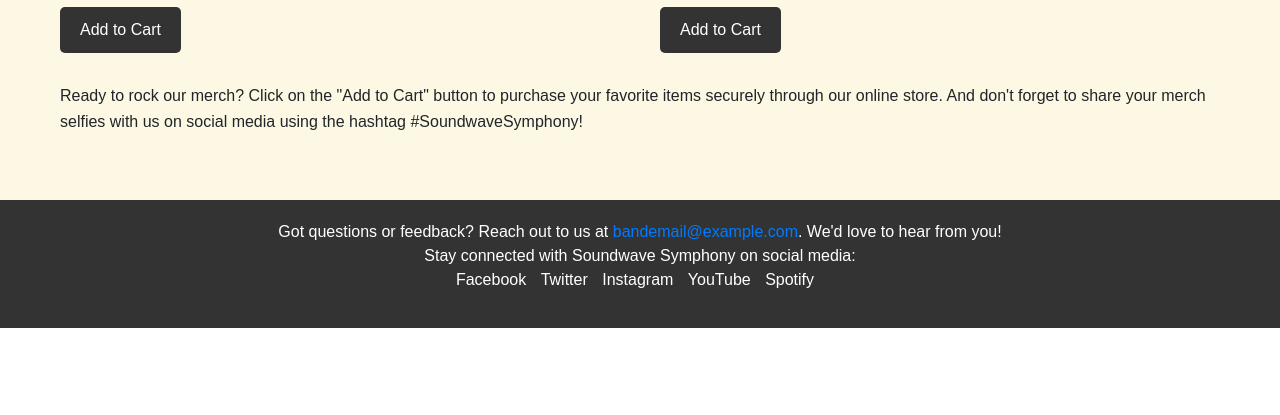
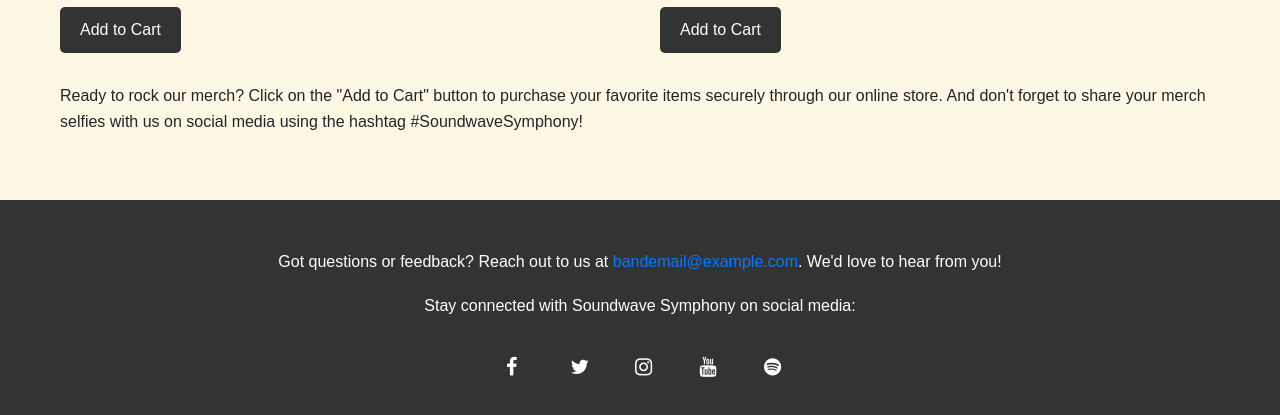
Before and after one commit to oluwatobiHammed/SoundwaveSymphony, a plain HTML site: page index.html in a window 1280 px wide. Shown: the part 3076-3491 px from the top of the page. Before the commit the page ends 3404 px from the top, so only its background shows below. Drawn offline with nearby package versions, Linux system fonts and the light colour scheme.

Commit message:
added style to About Section
added font icon as indicator of socials link

```diff
--- a/index.html
+++ b/index.html
@@ -147,20 +147,24 @@
 </section>
 
 
-    <footer id="contact">
+<footer id="contact" class="contact-footer">
     <div class="container">
-            <p>Got questions or feedback? Reach out to us at <a href="mailto:bandemail@example.com">bandemail@example.com</a>. We'd love to hear from you!</p>
+        <p class="contact-info">Got questions or feedback? Reach out to us at <a href="mailto:bandemail@example.com">bandemail@example.com</a>. We'd love to hear from you!</p>
         <p>Stay connected with Soundwave Symphony on social media:</p>
         <ul class="social-media">
-                <li><a href="https://www.facebook.com/soundwavesymphony">Facebook</a></li>
-                <li><a href="https://twitter.com/soundwavesymphony">Twitter</a></li>
-                <li><a href="https://www.instagram.com/soundwavesymphony">Instagram</a></li>
-                <li><a href="https://www.youtube.com/soundwavesymphony">YouTube</a></li>
-                <li><a href="https://open.spotify.com/artist/soundwavesymphony">Spotify</a></li>
+            <li><a href="https://www.facebook.com/soundwavesymphony" class="social-link"><i class="fa fa-facebook"></i></a></li>
+            <li><a href="https://twitter.com/soundwavesymphony" class="social-link"><i class="fa fa-twitter"></i></a></li>
+            <li><a href="https://www.instagram.com/soundwavesymphony" class="social-link"><i class="fa fa-instagram"></i></a></li>
+            <li><a href="https://www.youtube.com/soundwavesymphony" class="social-link"><i class="fa fa-youtube"></i></a></li>
+            <li><a href="https://open.spotify.com/artist/soundwavesymphony" class="social-link"><i class="fa fa-spotify"></i></a></li>
         </ul>
     </div>
 </footer>
 
 
+
+
+
+
 </body>
 </html>
--- a/style.css
+++ b/style.css
@@ -318,3 +318,68 @@ footer p {
 .merch-item button:hover {
     background-color: #555; /* Darker background color on hover */
 }
+
+/* Footer */
+.contact-footer {
+    background-color: #333; /* Dark background color */
+    color: #fff; /* Light text color */
+    padding: 50px 0; /* Add padding */
+}
+
+.container {
+    max-width: 1200px;
+    margin: 0 auto;
+    padding: 0 20px; /* Add padding to the sides */
+}
+
+.contact-info {
+    margin-bottom: 20px; /* Add margin bottom */
+}
+
+.social-media {
+    list-style-type: none;
+    padding: 20px 0 0; /* Add top padding */
+    margin: 0;
+}
+
+.social-media li {
+    display: inline;
+    margin-right: 10px; /* Add margin right */
+}
+
+.social-media li:last-child {
+    margin-right: 0; /* Remove margin right for the last item */
+}
+
+.social-media li a {
+    color: #fff;
+    text-decoration: none;
+    font-size: 18px; /* Font size */
+    padding: 10px 20px; /* Add padding */
+    border-radius: 5px; /* Add border radius */
+    background-color: #555; /* Button background color */
+    transition: background-color 0.3s ease; /* Smooth transition */
+}
+
+
+
+.social-media .social-link {
+    display: inline-block;
+    width: 40px; /* Adjust the width of the icon container */
+    height: 40px; /* Adjust the height of the icon container */
+    background-color: #333; /* Background color of the icon container */
+    border-radius: 50%; /* Make the container round */
+    text-align: center;
+    line-height: 40px; /* Center the icon vertically */
+    margin-right: 10px; /* Add margin between icons */
+}
+
+.social-media .social-link i {
+    color: #fff; /* Color of the icon */
+    font-size: 20px; /* Adjust the size of the icon */
+    transition: color 0.3s ease; /* Smooth transition */
+}
+
+.social-media .social-link:hover i {
+    color: #777; /* Darker color on hover */
+}
```
Lines whose indentation alone changed are shown as unchanged.
